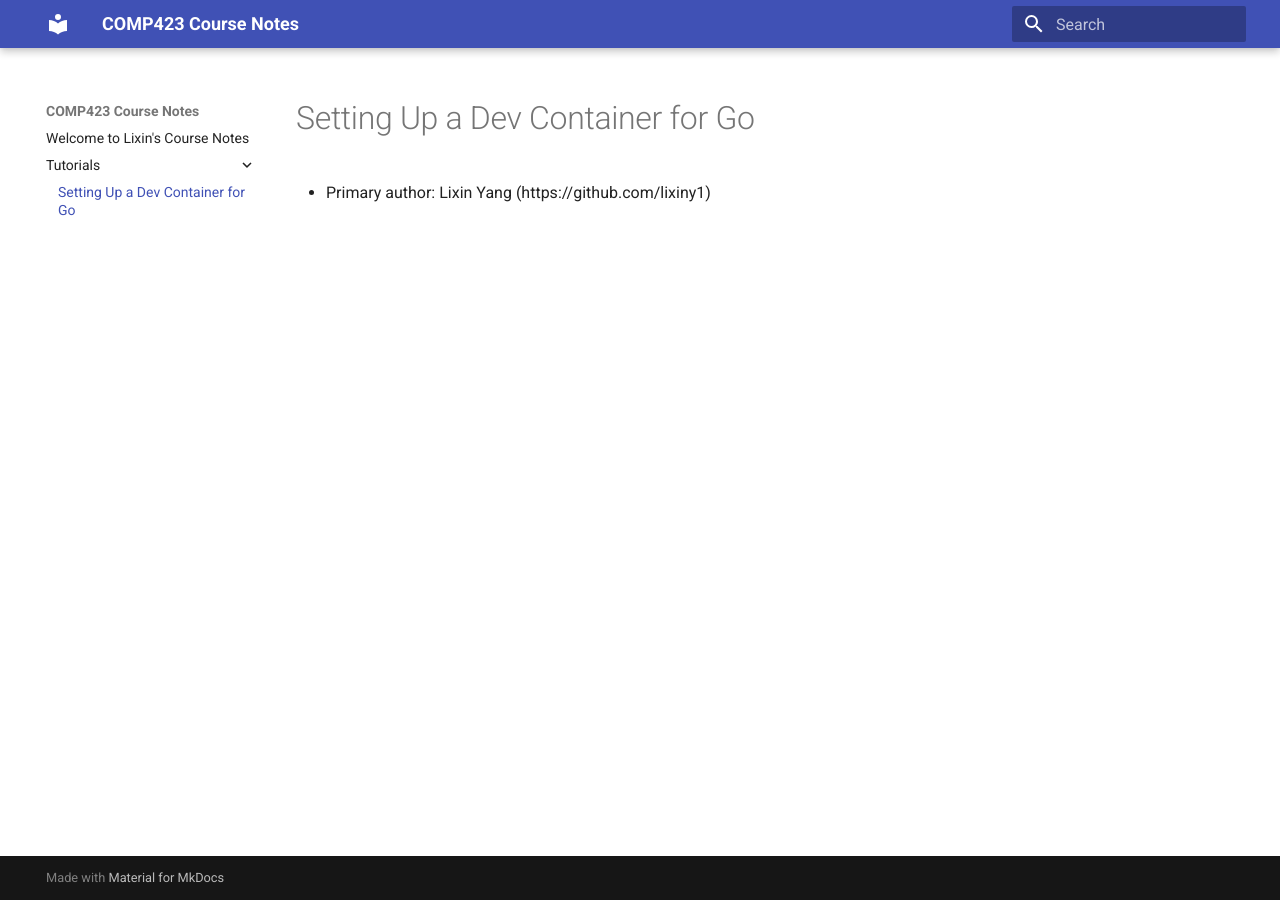
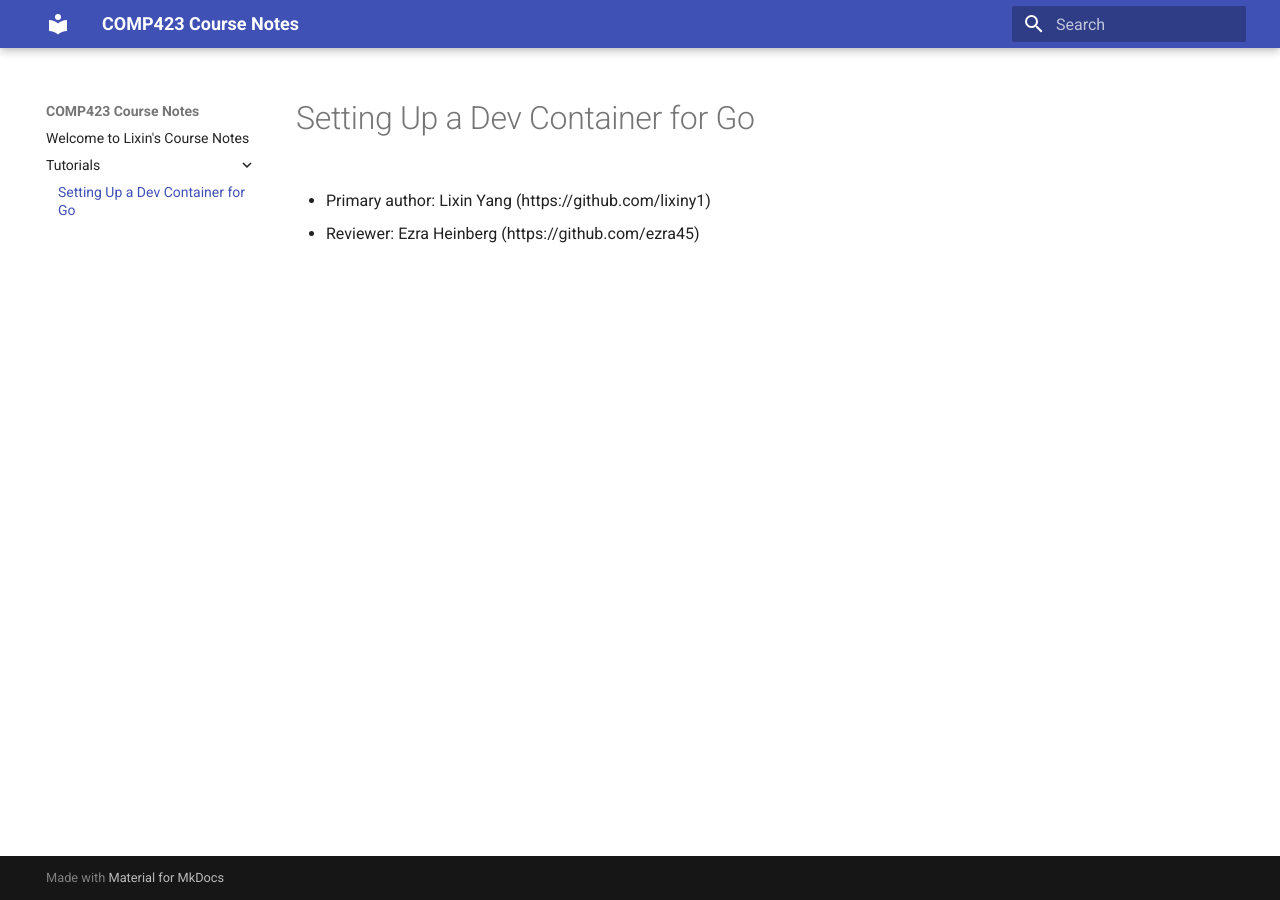
Before and after one commit to lixiny1/comp423-course-notes, an MkDocs documentation site: the page built from docs/tutorials/go-setup.md, in a window 1280 px wide. Built offline with MkDocs 1.6.1 and Material for MkDocs 9.7.7, drawn with Linux system fonts in a browser that asks for light colours.

Commit message:
Add reviewer to partner's work

```diff
--- a/docs/tutorials/go-setup.md
+++ b/docs/tutorials/go-setup.md
@@ -1,3 +1,5 @@
 # Setting Up a Dev Container for Go
 
 * Primary author: Lixin Yang (https://github.com/lixiny1)
+
+* Reviewer: Ezra Heinberg (https://github.com/ezra45)
```
